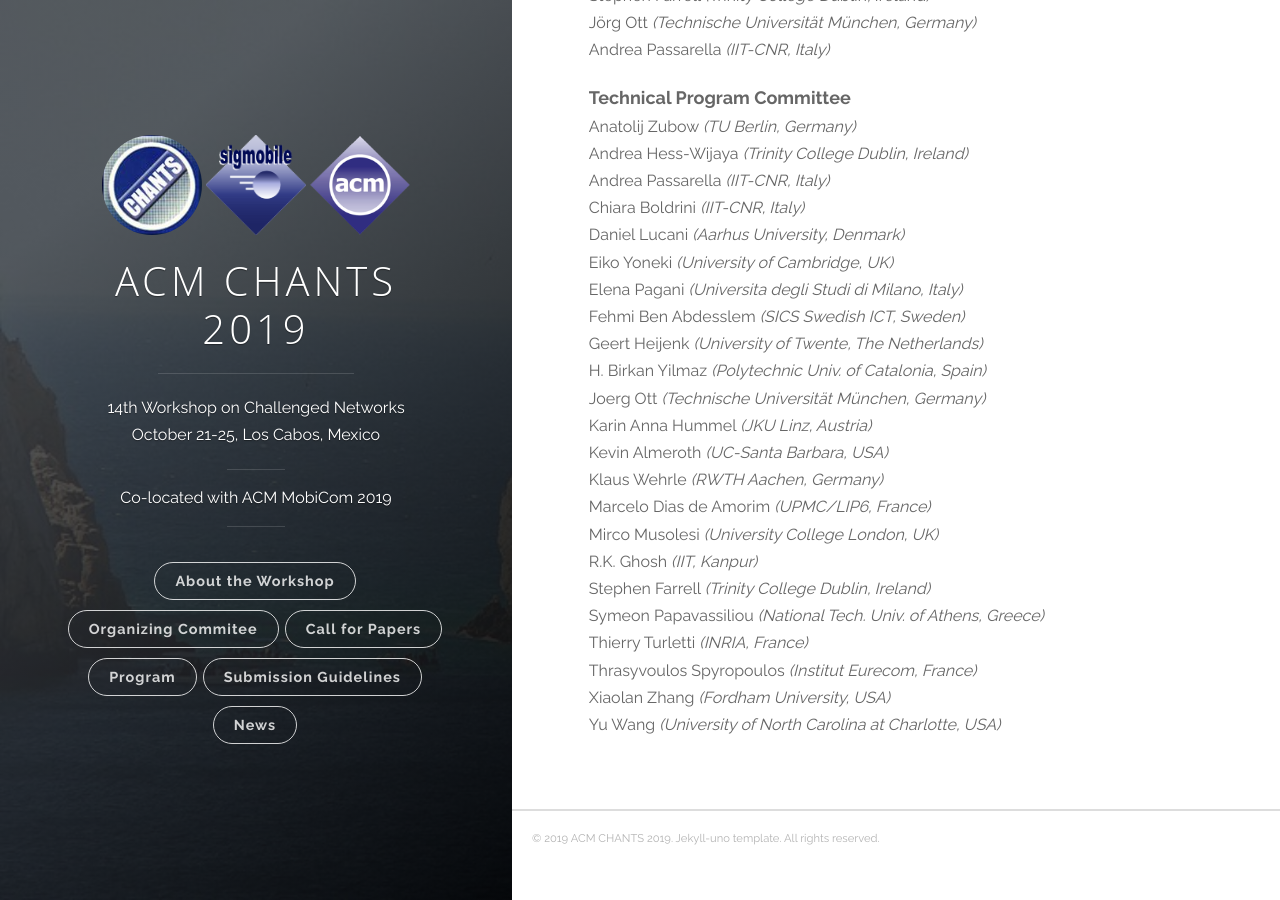
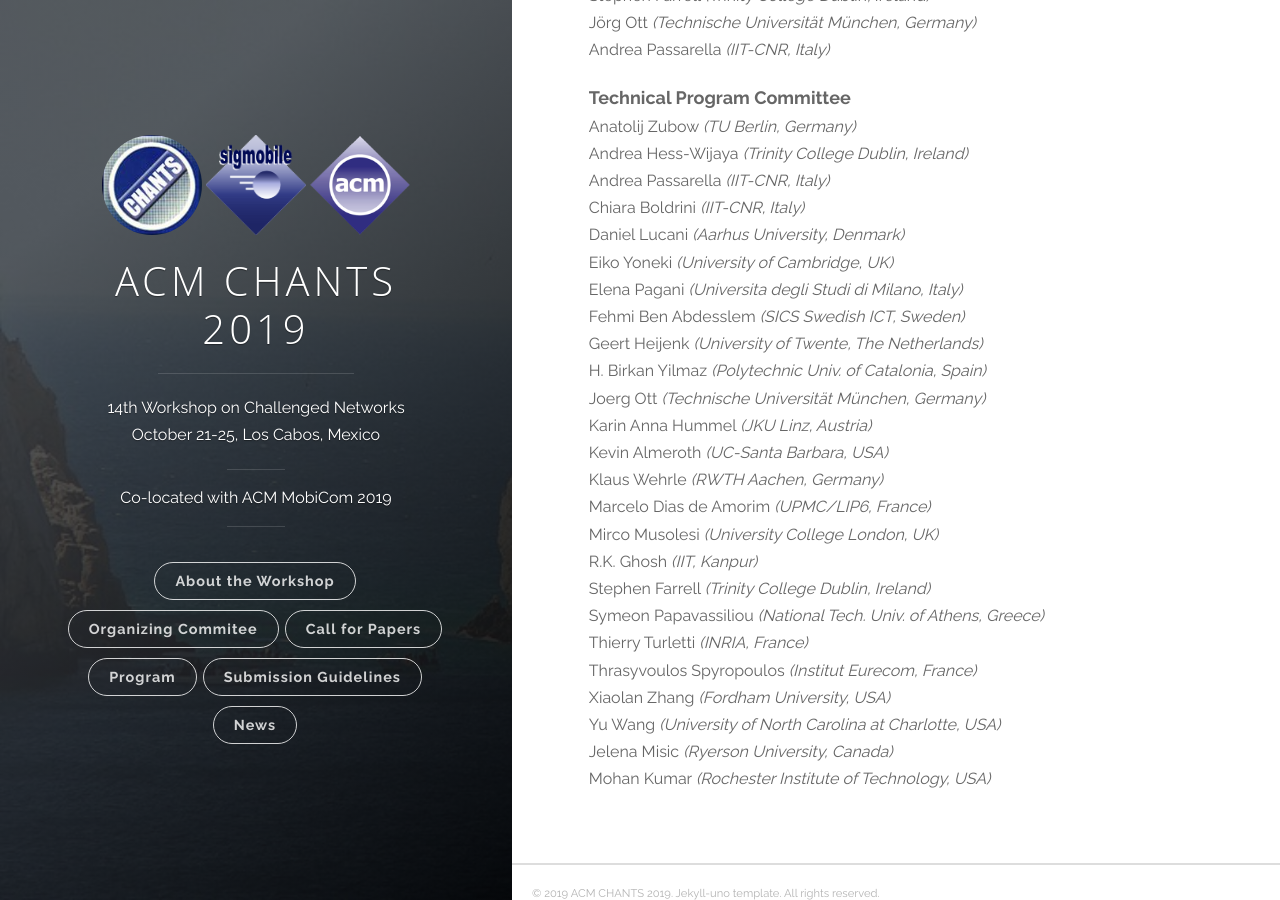
Before and after one commit to EstefaniaCC/chants2019, a Jekyll site: the page built from pcom.md, in a window 1280 px wide and 900 px high, scrolled down 538 px. Built offline with Jekyll 4.4.1, drawn with Linux system fonts in a browser that asks for light colours; comment, search, counter and statistics services are not loaded.

```diff
--- a/pcom.md
+++ b/pcom.md
@@ -46,3 +46,5 @@ Marcelo Dias de Amorim <em>(UPMC/LIP6, France)</em>
 <br>Thrasyvoulos Spyropoulos <em>(Institut Eurecom, France)</em>
 <br>Xiaolan Zhang  <em>(Fordham University, USA)</em>
 <br>Yu Wang <em>(University of North Carolina at Charlotte, USA)</em>
+<br>Jelena Misic <em>(Ryerson University, Canada)</em>
+<br>Mohan Kumar <em>(Rochester Institute of Technology, USA)</em>
```
Also changed, not shown: cfp.md (+1 -1 lines), screenshot.png (deleted), 5 other files.
